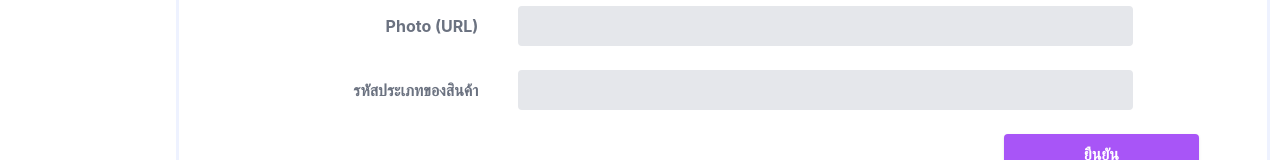
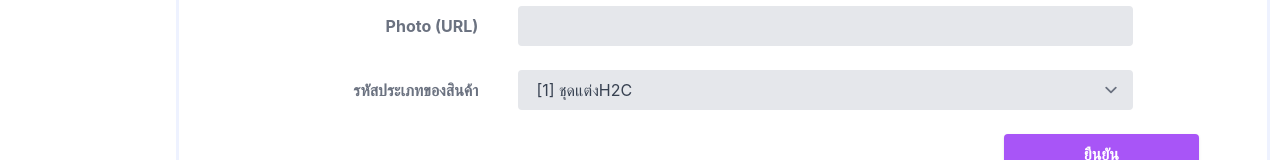
Before and after one commit to Zaiza2000/Project, a React (Create React App) app in the folder client/: page /admin/create-product in a window 1280 px wide. Shown: the part 555-715 px from the top of the page. Built offline with nearby package versions, Linux system fonts and the light colour scheme; no server answers.

Commit message:
Update select Category

```diff
--- a/client/src/components/page/admin/product/CreateProduct.js
+++ b/client/src/components/page/admin/product/CreateProduct.js
@@ -208,13 +208,18 @@ export default function CreateProduct() {
                 </label>
               </div>
               <div className="md:w-2/3">
-                <input
+                <select
                   className="bg-gray-200 appearance-none border-2 border-gray-200 rounded w-full py-2 px-4 text-gray-700 leading-tight focus:outline-none focus:bg-white focus:border-purple-500"
-                  type="number"
                   name="category_id"
                   value={values.category_id}
                   onChange={handleChange}
-                />
+                >
+                  <option value="1">[1] ชุดแต่งH2C</option>
+                  <option value="2">[2] แบตเตอรี่</option>
+                  <option value="3">[3] ไส้กรอง</option>
+                  <option value="4">[4] หัวเทียน</option>
+                  <option value="5">[5] โซ่สเตอร์</option>
+                </select>
               </div>
             </div>
 
```
